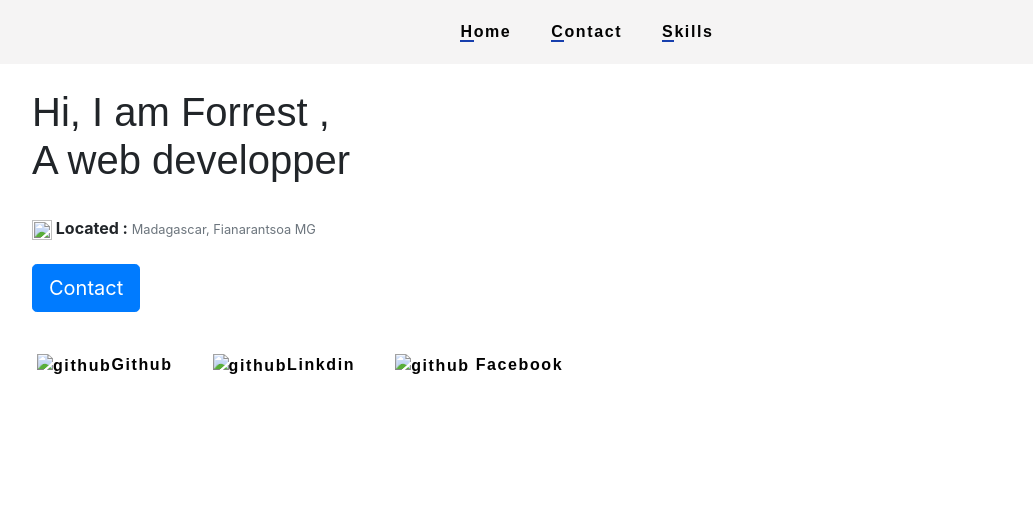
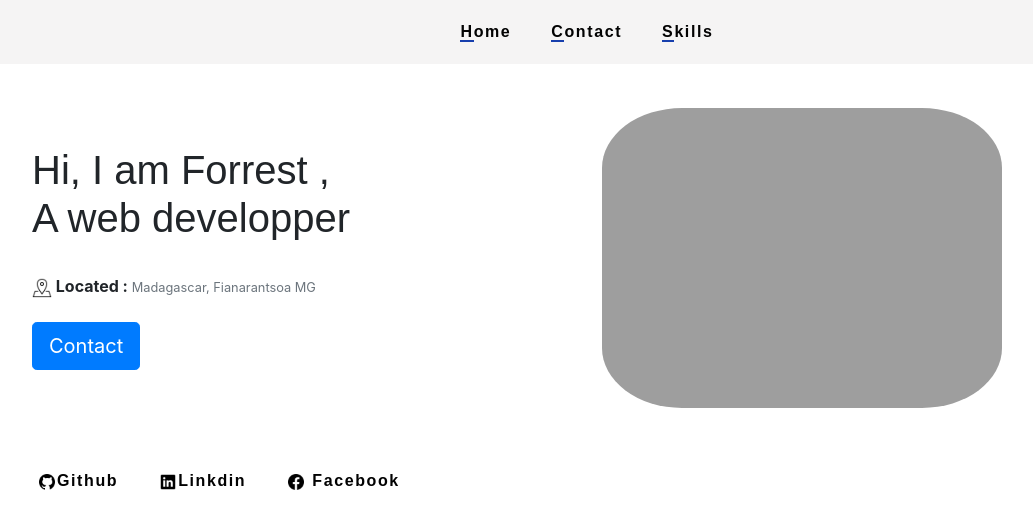
Before and after one commit to Triomphe-web/portfolio.me.akane.made, a plain HTML site: page index.html in a window 1280 px wide. Shown: the whole page, without its empty margins (53-1086 px from the left). Drawn offline with Linux system fonts and the light colour scheme; the site is published under a folder, as on GitHub Pages, so addresses that start at the root find nothing.

Commit message:
image upload

```diff
--- a/index.html
+++ b/index.html
@@ -20,27 +20,27 @@
             <div class="left--section col-lg-6 col-md-12 col-xs-12">
                 <h1>Hi, I am Forrest ,<br> A web developper</h1>
                 <br>
-                <img src="/img/icons8-adresse-50.png" width="20" height="20" alt=""><strong> Located : </strong><small class="text-muted"> Madagascar, Fianarantsoa MG</small>
+                <img src="img/icons8-adresse-50.png" width="20" height="20" alt=""><strong> Located : </strong><small class="text-muted"> Madagascar, Fianarantsoa MG</small>
                 <br>
                 <br>
                 <button class="btn btn-lg btn-primary">Contact</button>
             </div>
             <div class="right--section col-lg-6 col-md-12 col-xs-12">
-                <img id="font" src="/img/IMG_1568.jpeg" class="img-fluid" alt="">
+                <img id="font" src="img/IMG_1568.jpeg" class="img-fluid" alt="">
             </div>
         </div>
         <div class="row">
             <div class="content">
                 <div class="item-link">
-                    <a class="link" href=""><img width="20" height="20" src="/img/icons8-github-60.png" alt="github">Github
+                    <a class="link" href=""><img width="20" height="20" src="img/icons8-github-60.png" alt="github">Github
                     </a>
                 </div>
                 <div class="item-link">
-                    <a class="link" href=""><img width="20" height="20" src="/img/icons8-linkedin-60.png" alt="github">Linkdin
+                    <a class="link" href=""><img width="20" height="20" src="img/icons8-linkedin-60.png" alt="github">Linkdin
                     </a>
                 </div>
                 <div class="item-link">
-                    <a href="" class="link"><img width="20" height="20" src="/img/icons8-facebook-nouveau-60.png" alt="github">
+                    <a href="" class="link"><img width="20" height="20" src="img/icons8-facebook-nouveau-60.png" alt="github">
                         Facebook
                     </a>
                 </div>
```
